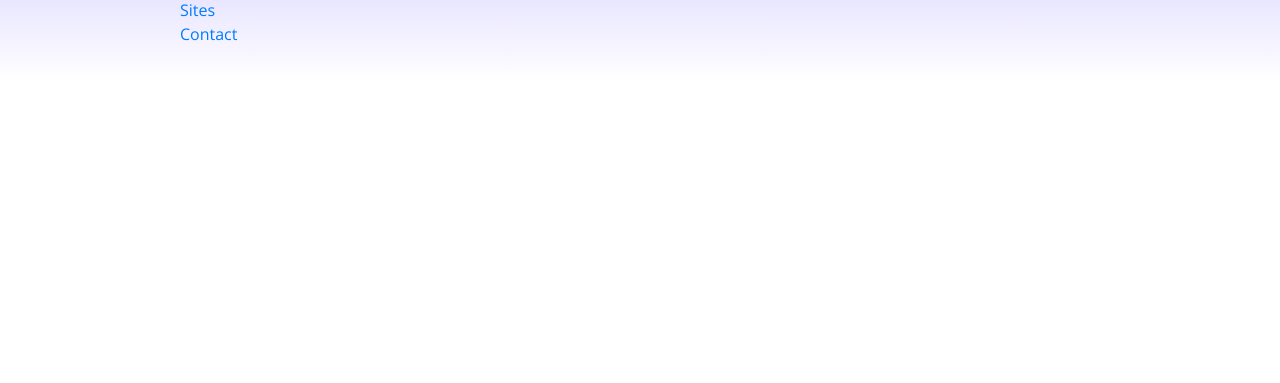
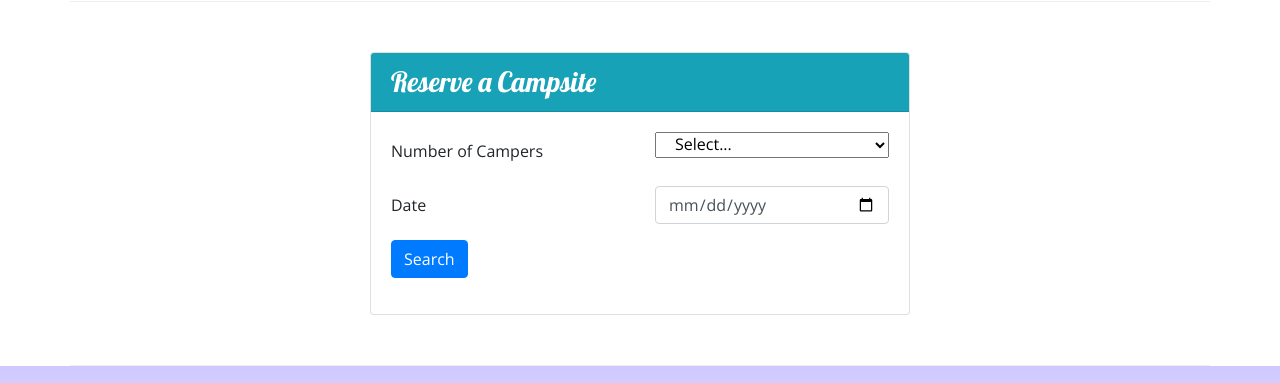
Before and after one commit to ritchiels/NuCampsite, a website: page index.html in a window 1280 px wide. Shown: the part 1151-1534 px from the top of the page. Before the commit the page ends 1233 px from the top, so only its background shows below. Drawn offline with nearby package versions, Linux system fonts and the light colour scheme.

Commit message:
Week 2 Assignment

```diff
--- a/index.html
+++ b/index.html
@@ -27,6 +27,9 @@
                 <div class="col">
                     <h1>NuCamp</h1>
                     <h2>a better way to camp</h2>
+                </div>
+                <div class="col-md-4 col-xl-2 mt-4">
+                    <a  href="#reserveForm"><button type="button" class="btn btn-info">Reserve Campsite</button></a>
                 </div>
             </div>
         </div>
@@ -69,10 +72,16 @@
             <div class="col-sm-4 col-md-3">
                 <h2>Featured Campsites</h2>
             </div>
-        <div class="col">
-            <h3>React Lake Campground</h3>
-            <p class="d-none d-sm-block">Nestled in the foothills of the Chrome Mountains, this campground on the shores of the pristine React Lake is a favorite for fly fishers.</p>
-        </div>
+            <div class="col">
+                <div class="media">
+                    <div class="media-body align-self-center">
+                        <h3>React Lake Campground</h3>
+                        <p class="d-none d-sm-block">Nestled in the foothills of the Chrome Mountains, this campground on the shores of the pristine React Lake is a favorite for fly fishers.</p>
+                    </div>
+                    <img  class="d-flex ml-3 img-thumbnail" src="img/react-lake-thumb.jpg" />
+                </div>
+
+            </div>
         </div>
 
         <div class="row row-content align-items-center">
@@ -85,6 +94,43 @@
                         <div class="media-body align-self-center">
                             <h3>Bootstrap Outfitters</h3>
                             <p class="d-none d-sm-block">Bootstrap Outfitters supplies you with gear you need at prices you can't beat.</p>
+                        </div>
+                </div>
+            </div>
+        </div>
+
+        <div class="row row-content">
+            <div class="col-sm-6 mx-auto">
+                <div class="card">
+                    <h3 class="card-header bg-info text-white">Reserve a Campsite</h3>
+                        <div class="card-body">
+                            <form id="reserveForm">
+                                <div class="form-group row">
+                                    <label class="col-sm-6 col-form-label">Number of Campers</label>
+                                        <div class="col">
+                                            <select class="col" name="numCampers" id="numCampers">
+                                                <option>Select...</option>
+                                                <option>1</option>
+                                                <option>2</option>
+                                                <option>3</option>
+                                                <option>4</option>
+                                                <option>5</option>
+                                                <option>6</option>
+                                            </select>
+                                        </div>
+                                </div>
+                                <div class="form-group row">
+                                    <label class="col-sm-6 col-form-label" for="date">Date</label>
+                                        <div class="col-sm-6">
+                                            <input class="form-control" type="date" id="date" name="date" placeholder="Date" />
+                                        </div>
+                                </div>
+                                <div class="form-group row">
+                                    <div class="col">
+                                        <button type="submit" class="btn btn-primary">Search</button>
+                                    </div>
+                                </div>
+                            </form>
                         </div>
                 </div>
             </div>
```
Also changed, not shown: aboutus.html (+30 -15 lines), contactus.html (+1 -2 lines).
